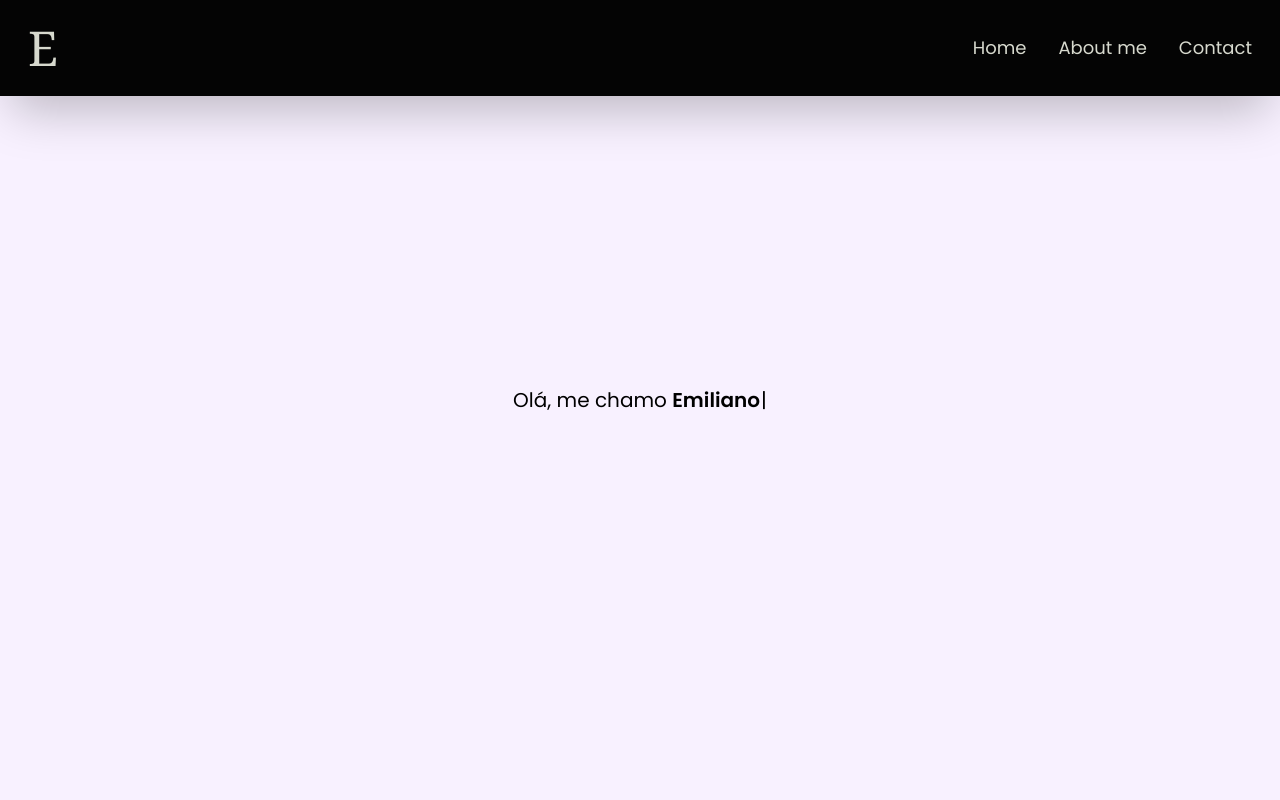
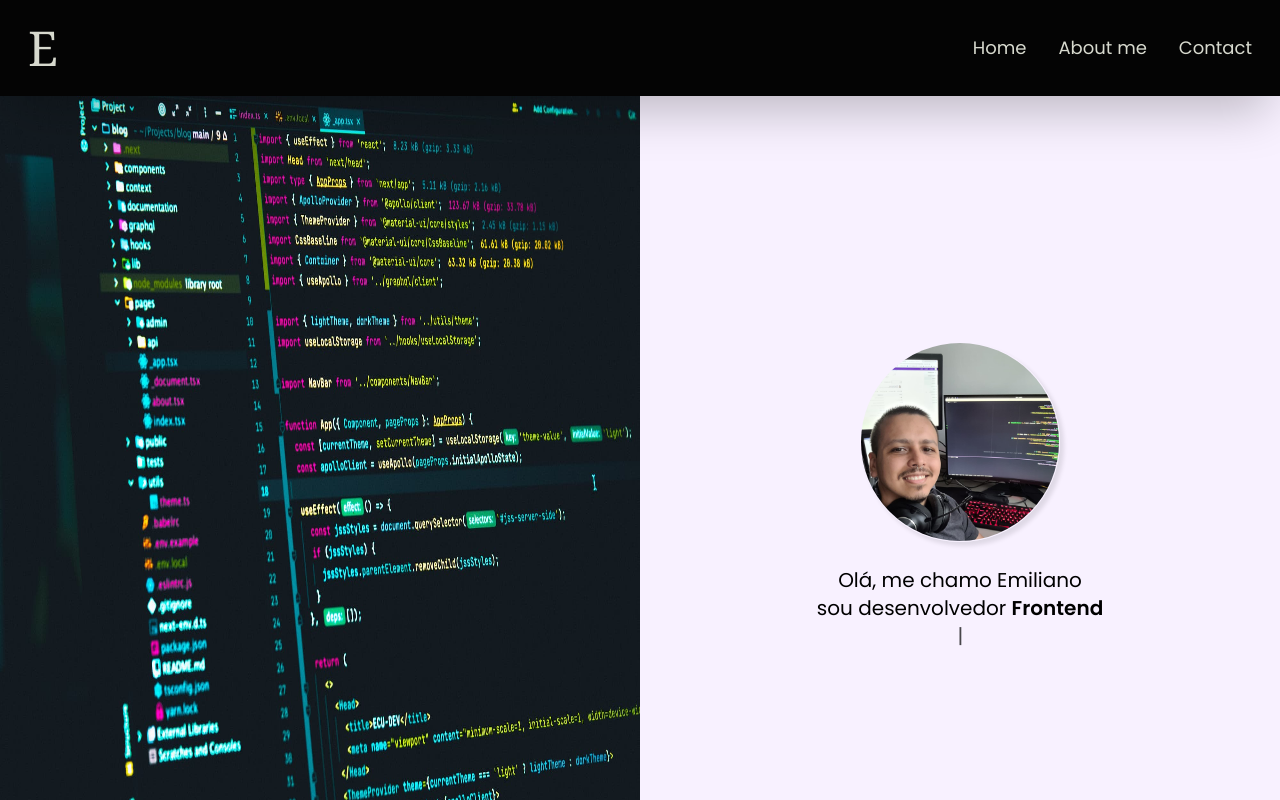
Before and after one commit to eminesf/my-cv, a React (Create React App) app: page / in a window 1280 px wide. Shown: the top 800 px of the page. Built offline with nearby package versions, Linux system fonts and the light colour scheme.

Commit message:
adding new features

```diff
--- a/src/App.tsx
+++ b/src/App.tsx
@@ -1,14 +1,12 @@
+import { Body } from "./components/Body";
 import { Footer } from "./components/Footer";
 import { Header } from "./components/Header";
-import { TypewriterEffect } from "./components/TypewriterEffect";
 
 function App() {
   return (
-    <div className="dark">
+    <div>
       <Header />
-      <div className="bg-off-white h-screen flex justify-center items-center">
-        <TypewriterEffect />
-      </div>
+      <Body />
       <Footer />
     </div>
   );
--- /dev/null
+++ b/src/components/Body/index.tsx
@@ -0,0 +1,26 @@
+import { TypewriterEffect } from "../TypewriterEffect";
+import styles from "./styles.module.css";
+import perfilImg from "../../assets/perfil-1200.jpg";
+import bgImg from "../../assets/bg-2000.jpg";
+
+export function Body() {
+  return (
+    <div className={styles.body}>
+      <div className={styles.sideA}>
+        <a href="/">
+          <img
+            src={bgImg}
+            alt="background com código de computador"
+            className={styles.bgImage}
+          />
+        </a>
+      </div>
+      <div className={styles.sideB}>
+        <div className={styles.perfilContainer}>
+          <img src={perfilImg} alt="Foto de Emiliano" className={styles.pic} />
+        </div>
+        <TypewriterEffect />
+      </div>
+    </div>
+  );
+}
--- /dev/null
+++ b/src/components/Body/styles.module.css
@@ -0,0 +1,42 @@
+.body {
+ @apply flex;
+
+ height: 100vh;
+ margin-top: 96px;
+}
+
+.sideA {
+  @apply w-full;
+}
+.bgImage {
+ position: relative;
+ height: 100%;
+ width: 100%;
+}
+
+.sideB {
+  @apply bg-yellow-200 w-full bg-off-white flex justify-center items-center flex flex-col;
+}
+
+.perfilContainer {
+  @apply rounded-full;
+
+  border: 0.5px solid #F8F1FF;
+  height: 200px;
+  width: 200px;
+  overflow: hidden;
+  box-shadow: 4px 4px 4px rgba(0, 0, 0, 0.1);
+  transition: transform 1100ms ease-in-out;
+}
+
+.perfilContainer:hover{
+  transform: rotate3d(0, 1, 0, 360deg);
+  cursor: pointer;
+}
+
+.pic {
+  @apply mb-10;
+
+  max-width: 100%;
+
+}
--- a/src/components/Footer/index.tsx
+++ b/src/components/Footer/index.tsx
@@ -2,9 +2,9 @@ import styles from "./styles.module.css";
 
 import {
   AiOutlineLinkedin,
-  AiOutlineFacebook,
   AiOutlineInstagram,
   AiOutlineMail,
+  AiOutlineGithub,
 } from "react-icons/ai";
 
 export function Footer() {
@@ -12,22 +12,34 @@ export function Footer() {
     <div className={styles.footer}>
       <ul className="flex space-x-3">
         <li>
-          <a href="https://www.linkedin.com/in/emiliano-da-silveira-fucks-64b8a1a5/">
+          <a
+            href="https://www.linkedin.com/in/emiliano-da-silveira-fucks-64b8a1a5/"
+            target="_blank"
+            rel="noreferrer"
+          >
             <AiOutlineLinkedin className={styles.icons} />
           </a>
         </li>
         <li>
-          <a href="https://fb.com/emilianofuchs">
-            <AiOutlineFacebook className={styles.icons} />
+          <a href="https://github.com/eminesf" target="_blank" rel="noreferrer">
+            <AiOutlineGithub className={styles.icons} />
           </a>
         </li>
         <li>
-          <a href="https://www.instagram.com/emilianofuchs/">
+          <a
+            href="https://www.instagram.com/emilianofuchs/"
+            target="_blank"
+            rel="noreferrer"
+          >
             <AiOutlineInstagram className={styles.icons} />
           </a>
         </li>
         <li>
-          <a href="mailto:emilianofuchs@gmail.com">
+          <a
+            href="mailto:emilianofuchs@gmail.com"
+            target="_blank"
+            rel="noreferrer"
+          >
             <AiOutlineMail className={styles.icons} />
           </a>
         </li>
--- a/src/components/Header/styles.module.css
+++ b/src/components/Header/styles.module.css
@@ -4,6 +4,7 @@
   height: 6rem;
   top: 0;
   left: 0;
+  z-index: 9999;
 }
 
 .lines {
--- a/src/components/TypewriterEffect/index.tsx
+++ b/src/components/TypewriterEffect/index.tsx
@@ -2,16 +2,13 @@ import Typewriter from "typewriter-effect";
 
 export function TypewriterEffect() {
   return (
-    <div className="text-xl">
+    <div className="text-xl mt-6 text-center">
+      <p>Olá, me chamo Emiliano</p>
       <Typewriter
         onInit={(typewriter) => {
           typewriter
-            .typeString("Olá, me chamo <strong>Emiliano</strong>")
+            .typeString("sou desenvolvedor <strong>Frontend</strong></br>")
             .pauseFor(3000)
-            .deleteAll()
-            .typeString("Sou desenvolvedor <strong>Frontend</strong>")
-            .pauseFor(5000)
-            .deleteAll()
             .typeString("Fique a vontade :)")
             .pauseFor(300)
             .start();
--- a/tailwind.config.js
+++ b/tailwind.config.js
@@ -13,6 +13,7 @@ module.exports = {
     textColor: theme => ({
       ...theme('colors'),
       'off-white': '#D7D9CE',
+      'teal-blue': '#0C7489',
     }),
     extend: {},
   },
```
Also changed, not shown: src/assets/bg-2000.jpg (added), src/assets/perfil-1200.jpg (added).
